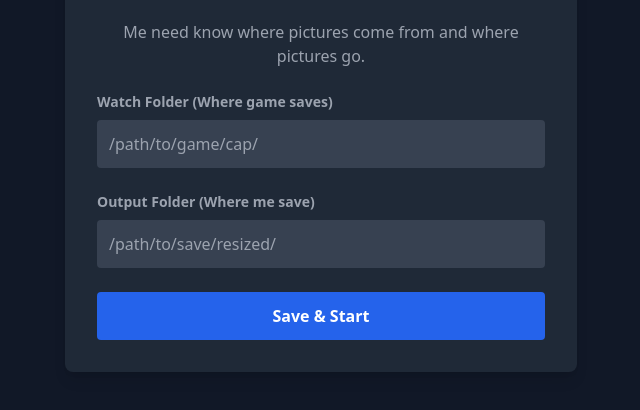
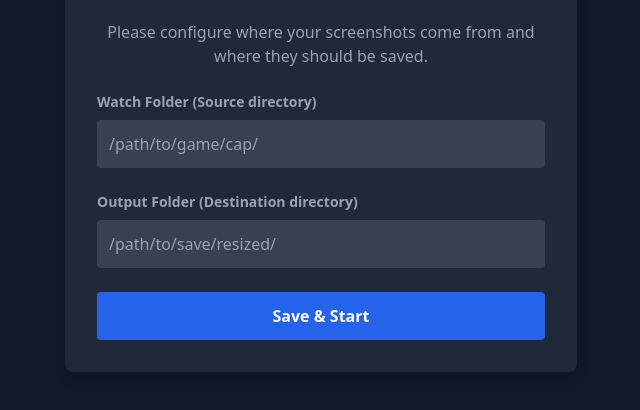
Before and after one commit to levibarrocas/AutoUploader, a plain HTML site: page templates/setup.html in a window 1280 px wide. Shown: the part 250-660 px from the top of the page, without its empty margins (319-959 px from the left). Drawn offline with nearby package versions, Linux system fonts and the light colour scheme.

Commit message:
Fix caveman speech in setup

```diff
--- a/templates/setup.html
+++ b/templates/setup.html
@@ -9,15 +9,15 @@
 <body class="p-6 font-sans flex items-center justify-center min-h-screen bg-gray-900">
     <div class="w-full max-w-lg bg-gray-800 p-8 rounded-lg shadow-lg">
         <h1 class="text-3xl font-bold text-white mb-6 text-center">First Time Setup</h1>
-        <p class="text-gray-400 mb-6 text-center">Me need know where pictures come from and where pictures go.</p>
+        <p class="text-gray-400 mb-6 text-center">Please configure where your screenshots come from and where they should be saved.</p>
 
         <div class="space-y-6">
             <div>
-                <label class="block text-gray-400 text-sm font-bold mb-2">Watch Folder (Where game saves)</label>
+                <label class="block text-gray-400 text-sm font-bold mb-2">Watch Folder (Source directory)</label>
                 <input type="text" id="watch-folder" placeholder="/path/to/game/cap/" class="bg-gray-700 text-gray-200 p-3 rounded w-full focus:outline-none focus:ring-2 focus:ring-blue-500">
             </div>
             <div>
-                <label class="block text-gray-400 text-sm font-bold mb-2">Output Folder (Where me save)</label>
+                <label class="block text-gray-400 text-sm font-bold mb-2">Output Folder (Destination directory)</label>
                 <input type="text" id="output-folder" placeholder="/path/to/save/resized/" class="bg-gray-700 text-gray-200 p-3 rounded w-full focus:outline-none focus:ring-2 focus:ring-blue-500">
             </div>
 
@@ -33,7 +33,7 @@
             const outputFolder = document.getElementById('output-folder').value.trim();
 
             if (!watchFolder || !outputFolder) {
-                alert("Me need both folders!");
+                alert("Please provide both watch and output folders.");
                 return;
             }
 
```
